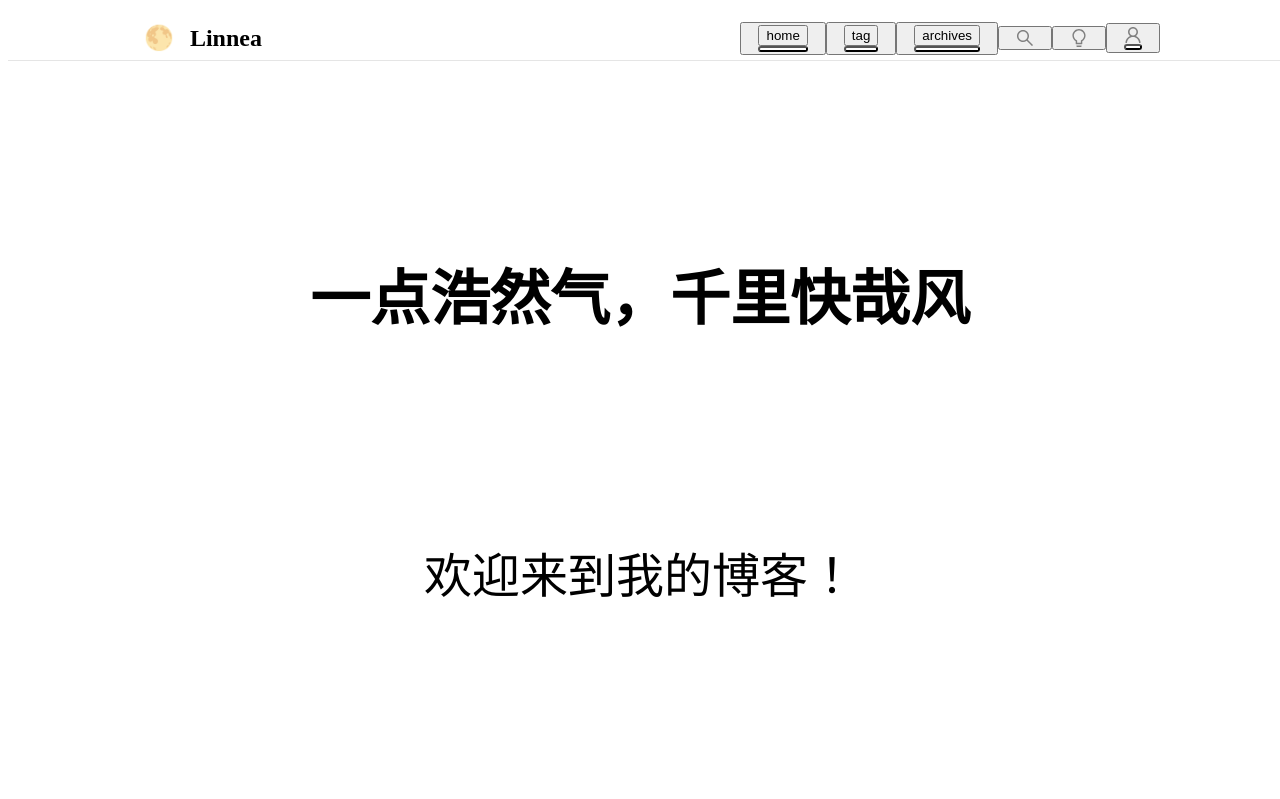
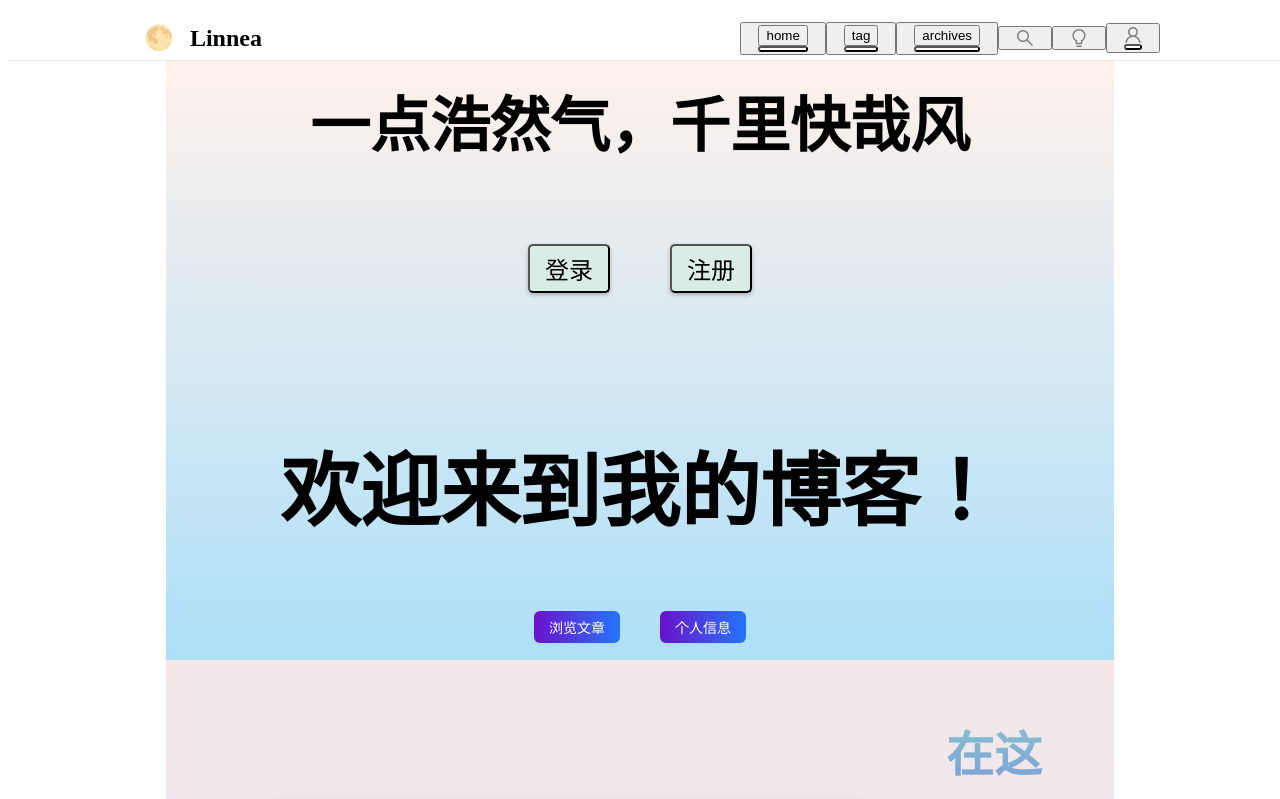
Before and after one commit to Linn3a/myblog, a React (Vite) app: page / in a window 1280 px wide. Shown: the top 799 px of the page. Built offline with nearby package versions, Linux system fonts and the light colour scheme; no server answers.

Commit message:
feat:sparkles:: 增加tag

```diff
--- a/src/App.jsx
+++ b/src/App.jsx
@@ -14,7 +14,9 @@ import Login from './pages/Login/Login';
 import Passage from './pages/Passage/Passage';
 import User from './pages/User/User';
 import Cate  from './pages/Cate/Cate';
+import TagContainer from './pages/Tag/TagContainer';
 import axios from 'axios';
+import TagDetail from './pages/Tag/TagDetail';
 const queryClient = new QueryClient();
 
 const UserContext = createContext({
@@ -101,8 +103,10 @@ const App = (props) => {
               element={<Cate/>}
               />
           </Route>
+          <Route path='/tag' element={<TagContainer/>} />
+            <Route path='/tag/:id' element={<TagDetail/>} />
+        </Route>
 
-        </Route>
     </Routes>
     </UserContext.Provider>
     </QueryClientProvider>
--- a/src/components/Common/Passagecard.jsx
+++ b/src/components/Common/Passagecard.jsx
@@ -54,7 +54,7 @@ const Passagecard = (props) => {
             <h1>{Pas.title}</h1>
             <div className='tags'>
            {Pas.tags.map((item,index) => (
-                 <Tag key={index} name={item.name} color={item.color}/>
+                 <Tag key={index} name={item.name} color={item.color} id={item.id}/>
             ))}
         </div>
         </div>
--- a/src/components/Common/Tag.jsx
+++ b/src/components/Common/Tag.jsx
@@ -1,6 +1,6 @@
 import React from 'react';
 import styled from 'styled-components';
-
+import { useNavigate } from 'react-router-dom';
 /*
     {
         name:
@@ -8,18 +8,23 @@ import styled from 'styled-components';
     }
 */
 const Tag = (props) => {
-    const Tagitem = styled.div`
+    let navigate = useNavigate();
+    const Tagitem = styled.button`
+        outline: none;
         background-color: ${props.color};
-        border: 1px solid rgba(0, 0, 0, 0.4);
+        // border: 1px solid rgba(0, 0, 0, 0.4);
         // box-shadow:5px 5px 10px rgba(0,0,0,0.2);
         border-radius: 5px;
         // height: 40px;
-        padding:2px 5px;
+        padding:5px 8px;
         margin: 0 10px;
-        font-size: 16px;
+        font-size: 14px;
+        font-weight: 600;
         text-align: center;
     `
-    return (<Tagitem>{props.name}</Tagitem>)
+    return (<Tagitem onClick={() => {
+        navigate(`/tag/${props.id}`)
+    }}>{props.name}</Tagitem>)
 }
 
 export default Tag;
--- a/src/components/layout/Content.jsx
+++ b/src/components/layout/Content.jsx
@@ -7,12 +7,12 @@ const Content = (props) => {
   width:75%;
   margin:60px auto;
   padding:28px;
+  // background-color:red;
   height:100%;
-  // background-color: blue;
   position:relative;
   `
   return (
-    <StyledContent>
+    <StyledContent >
       {props.content}
     </StyledContent>
   )
--- a/src/pages/Home/components/Catecard.jsx
+++ b/src/pages/Home/components/Catecard.jsx
@@ -42,7 +42,7 @@ const Catecard = (props) => {
         <CateTitle>{data.name}</CateTitle>
         <TagContainer>
             {data.tags.map((item,index) => {
-                return <Tag key={index} name={item.name} color={item.color}/>
+                return <Tag key={index} name={item.name} color={item.color} id={item.id}/>
             })}
         </TagContainer>
         </CateContent>
--- a/src/pages/Login/Login.jsx
+++ b/src/pages/Login/Login.jsx
@@ -44,6 +44,7 @@ const Login = (props) => {
   const { isLogin,setIsLogin,userInfo,setUserInfo } = useContext(UserContext);
   console.log(isLogin);
   console.log(userInfo);
+
   const onFinish = (values) => {
     console.log('Received values of form: ', values);
     axios.post('login',{
@@ -262,6 +263,4 @@ const Login = (props) => {
     );
   }
 
-
-
   export default Login;
--- /dev/null
+++ b/src/pages/Tag/TagContainer.jsx
@@ -0,0 +1,38 @@
+import React from 'react';
+import styled from 'styled-components';
+import { useQuery } from '@tanstack/react-query';
+import {  useNavigate } from 'react-router-dom';
+import axios from 'axios';
+import Content from '../../components/layout/Content';
+import { Badge } from 'antd';
+import Tag from '/src/components/Common/Tag';
+
+async function fetchTag(tagid) {
+    const {data} = await axios.get('/tag');
+    console.log(data.data);
+    return data.data.tags;
+}
+const TagContainer = (props) => {
+    const {data:tags,isLoading,isFetching,refetch} = useQuery(["tags"],() => fetchTag())
+    console.log(tags);
+  return (
+    <Content
+        content={
+             <div style={{marginTop:"70px",}}>
+                {tags && tags?.map((tag,index) => {
+                    return (
+                      <Badge count={tag.passage_amount}>
+                        <Tag
+                        key={index} name={tag.name} color={tag.color} id={tag.id}
+                        />
+                        </Badge>
+                    );
+                })}
+            </div>
+        }
+    />
+  );
+}
+
+
+export default TagContainer;
--- /dev/null
+++ b/src/pages/Tag/TagDetail.jsx
@@ -0,0 +1,53 @@
+import React from 'react';
+import styled from 'styled-components';
+import { useQuery } from '@tanstack/react-query';
+import {  useNavigate, useParams } from 'react-router-dom';
+import Content from '/src/components/layout/Content';
+import Passagecard from '/src/components/Common/PassageCard';
+
+import axios from 'axios';
+
+async function fetchTag(tagid) {
+    const {data} = await axios.get(`/tag/${tagid}`);
+    console.log(data.data);
+    return data.data.tag;
+}
+
+const TagDetail  = (props) => {
+    const { id } = useParams() ;
+    const {data:tag,isLoading,isFetching,refetch} = useQuery(["tag",id],() => fetchTag(id))
+    console.log(tag);
+    const TagContainer = styled.div`
+    width: 100%;
+    .tag{
+        font-size: 36px;
+        font-weight: 600;
+        width: 400px;
+        text-align: center;
+        border-radius: 5px;
+        // height: 40px;
+
+        padding:5px 8px;
+        margin: 0 10px;
+    }
+    `
+  return (
+    <Content
+        content = {
+            <div>
+                {tag && <TagContainer>
+                    <div className='tag' style = {{ backgroundColor:tag.color}}>{tag.name}</div>
+                   {tag?.Passages && <div>
+          {/* <CateCard></CateCard> */}
+          {tag?.Passages.map((item,index) => (
+            <Passagecard key={index}  Pas={item}/>
+          ))}
+        </div>}
+                </TagContainer>}
+            </div>
+        }
+    />
+  );
+}
+
+export default TagDetail;
--- a/src/pages/User/User.jsx
+++ b/src/pages/User/User.jsx
@@ -260,7 +260,7 @@ const User = (props) => {
           <Button danger style={{width:"60px", marginBottom:"10px"}} onClick={() =>{
             localStorage.removeItem("ACCESS_TOKEN")
             notification.success({message: '登出成功'})
-            refetch();
+           window.location.reload();
           }}> 登出</Button>
 
           <Popconfirm
--- a/src/pages/Welcome/Welcome.jsx
+++ b/src/pages/Welcome/Welcome.jsx
@@ -5,6 +5,7 @@ import {  useNavigate } from 'react-router-dom';
 import Content from '../../components/layout/Content';
 import axios from 'axios';
 import {fetchUserInfo} from '/src/utils/api.js';
+import { Button } from 'antd';
 
 const fetchpoem = async () => {
     const response = await axios.get('https://v1.jinrishici.com/all.json',{});
@@ -13,6 +14,7 @@ const fetchpoem = async () => {
 
 const Welcome = (props) => {
   let Token = localStorage.getItem("ACCESS_TOKEN");
+  console.log(Token);
   const { data:userInfo } = useQuery(["userInfo",Token],()=>fetchUserInfo(Token))
 
   // const { isLogin, userInfo } = props;
@@ -32,6 +34,68 @@ const Welcome = (props) => {
       navigate('/login/2');
     }
 
+    const StyledGradientContainer = styled.div`
+    width:75%;
+    margin:60px auto;
+    padding:0px;
+    background-color:red;
+    height:100%;
+    overflow:sroll;
+    position:relative;
+    .top{
+      height: 600px;
+      background: linear-gradient(180deg, rgba(255, 241, 235, 1) 0%, rgba(172, 224, 249, 1) 100%);
+    }
+    .next{
+      height: 600px;
+      padding: 140px 100px;
+      background: linear-gradient(180deg, rgba(243, 231, 233, 1) 0%, rgba(227, 238, 255, 1) 99%, rgba(172, 238, 255, 1) 100%);
+      display: flex;
+      flex-direction: row;
+      justify-content: flex-start;
+      img {
+        // position: relative;
+        // top: 100px;
+        // left: 100px;
+        border-radius: 10px;
+        box-shadow: 0px 5px 10px 0px rgba(0, 0, 0, 0.25);
+        width: 600px;
+        height: 295.6px;
+      }
+      .text{
+        margin: 80px;
+        align-self: center;
+
+      }
+      .here{
+        font-size: 48px;
+        font-weight: 600;
+        letter-spacing: 0px;
+        line-height: 130px;
+        color:transparent;
+      background: linear-gradient(180deg, rgba(136, 211, 206, 1) 0%, rgba(110, 69, 226, 1) 100%);
+        -webkit-background-clip: text;
+        // color: rgba(136, 211, 206, 1);
+        text-align: left;
+        vertical-align: top;
+      }
+      .feature{
+        margin-left: 80px;
+        font-size: 52px;
+        font-weight: 700;
+        letter-spacing: 0px;
+        line-height: 130px;
+        color:transparent;
+      background:linear-gradient(90deg, rgba(255, 60, 172, 1) 0%, rgba(86, 43, 124, 1) 52%, rgba(43, 134, 197, 1) 100%);
+        -webkit-background-clip: text;
+        // color: rgba(136, 211, 206, 1);
+        text-align: left;
+        vertical-align: top;
+      }
+
+    }
+    `
+
     const StyledWelcomeContainer = styled.div`
     height:100%;
     display:flex;
@@ -39,10 +103,11 @@ const Welcome = (props) => {
     justify-content:center;
     font-family:"poem",serif;
     text-align: center;
+    // background-color:red;
 
     `
     const StyledMiddle = styled.div`
-    margin : 100px 0;
+    margin : 50px 0;
     // background-color:red;
 
     `
@@ -58,10 +123,33 @@ const Welcome = (props) => {
     display:flex;
     flex-direction:row;
     justify-content:center;
+    .Username{
+      font-size: 36px;
+    font-weight: 600;
+    letter-spacing: 0px;
+    margin: 0 10px;
+    line-height: 51.73px;
+    color:transparent;
+    background: linear-gradient(90deg, rgba(106, 17, 203, 1) 0%, rgba(37, 117, 252, 1) 100%);
+    -webkit-background-clip: text;
+    text-align: left;
+    vertical-align: top;
+    }
+
     `
     const StyledWelcome = styled.div`
-    font-size: 48px;
+    font-size: 40px;
     font-weight: 400;
+    .jumpButton{
+      color:white;
+      border:0px;
+      background-color:rgba(217, 237, 229, 1);
+      margin: 0 20px;
+      :hover{
+        color:black;
+      }
+      background: linear-gradient(90deg, rgba(106, 17, 203, 1) 0%, rgba(37, 117, 252, 1) 100%);
+    }
     `
     const StyledButton = styled.button`
     font-weight:400;
@@ -74,8 +162,12 @@ const Welcome = (props) => {
     box-shadow: 0px 2px 4px 0px rgba(0, 0, 0, 0.25);
     `
     return (
-        <Content
-          content = {
+
+      <StyledGradientContainer>
+        {/* <Content
+       style= {{padding:"0px"}}
+          content = { */}
+          <div className="top">
             <StyledWelcomeContainer>
             {data && <StyledPoem>
             {data?.content}
@@ -84,23 +176,41 @@ const Welcome = (props) => {
             一点浩然气，千里快哉风
             </StyledPoem>}
             <StyledMiddle>
-            {userInfo!=null && <StyledMessage>
-              <div style={{color:"rgba(217, 237, 229, 1)",marginRight:"10px"}}>
+            {userInfo!=null && userInfo!=undefined && <StyledMessage>
+              <div className='Username'>
               {userInfo?.username}
               </div>
               <div>你好！</div>
               </StyledMessage>}
-              {!userInfo==null && <StyledMessage>
+              {!userInfo==null || userInfo==undefined && <StyledMessage>
                 <StyledButton onClick={toLogin}>登录</StyledButton>
                 <StyledButton onClick={toRegister}>注册</StyledButton>
                 </StyledMessage>}
               </StyledMiddle>
             <StyledWelcome>
+              <h1>
               欢迎来到我的博客！
+              </h1>
+              <Button className='jumpButton' onClick={() => {navigate('/home')}}>浏览文章</Button>
+              <Button className='jumpButton' onClick={() => {navigate('/user')}}>个人信息</Button>
             </StyledWelcome>
             </StyledWelcomeContainer>
-          }
-        />
+            </div>
+        <div className="next">
+              <img src="/src/assets/passage.png" />
+              <div className='text'>
+                <h1 className='here'>在这里！</h1>
+               <h1 className='feature'>浏览文章</h1>
+               </div>
+        </div>
+        <div className="next">
+        <img src="/src/assets/comments.png" />
+              <div className='text'>
+                <h1 className='here'>在这里！</h1>
+               <h1 className='feature'>发表评论</h1>
+               </div>
+        </div>
+        </StyledGradientContainer>
   );
 }
 
```
Also changed, not shown: src/assets/comments.png (added), src/assets/passage.png (added).
